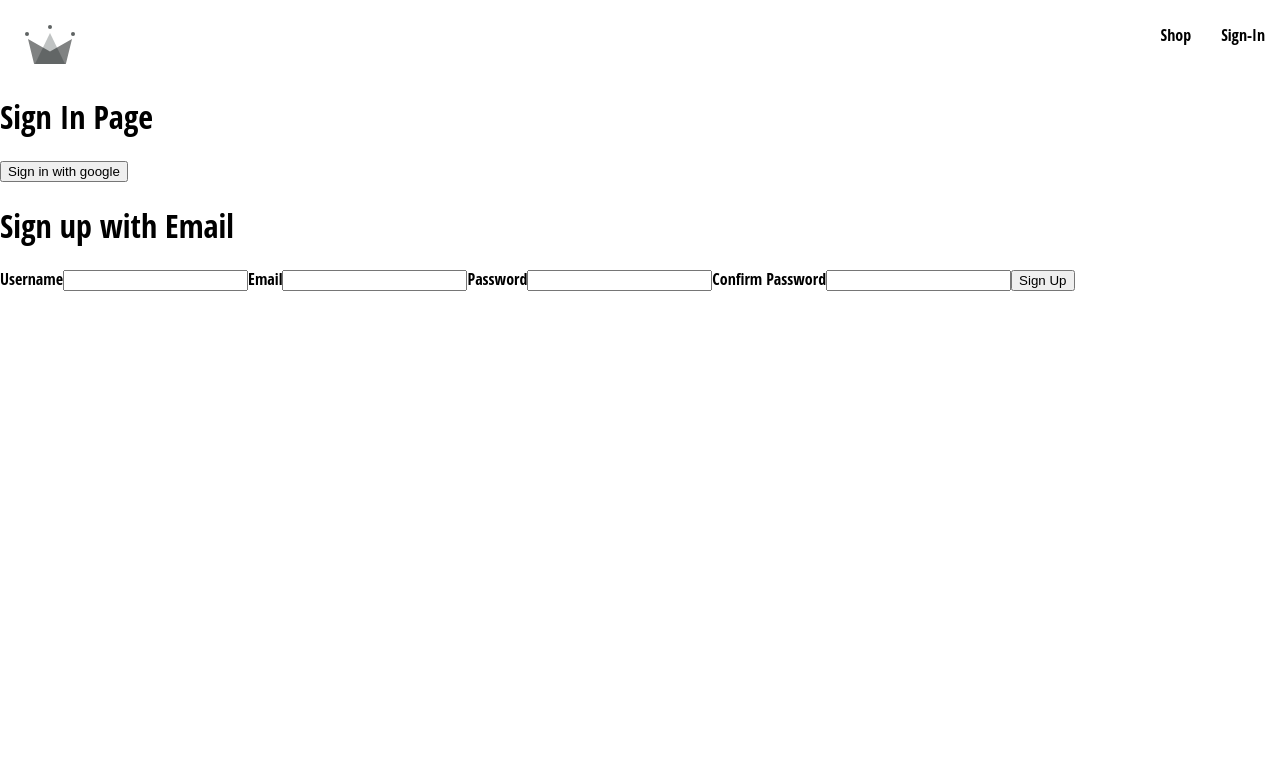
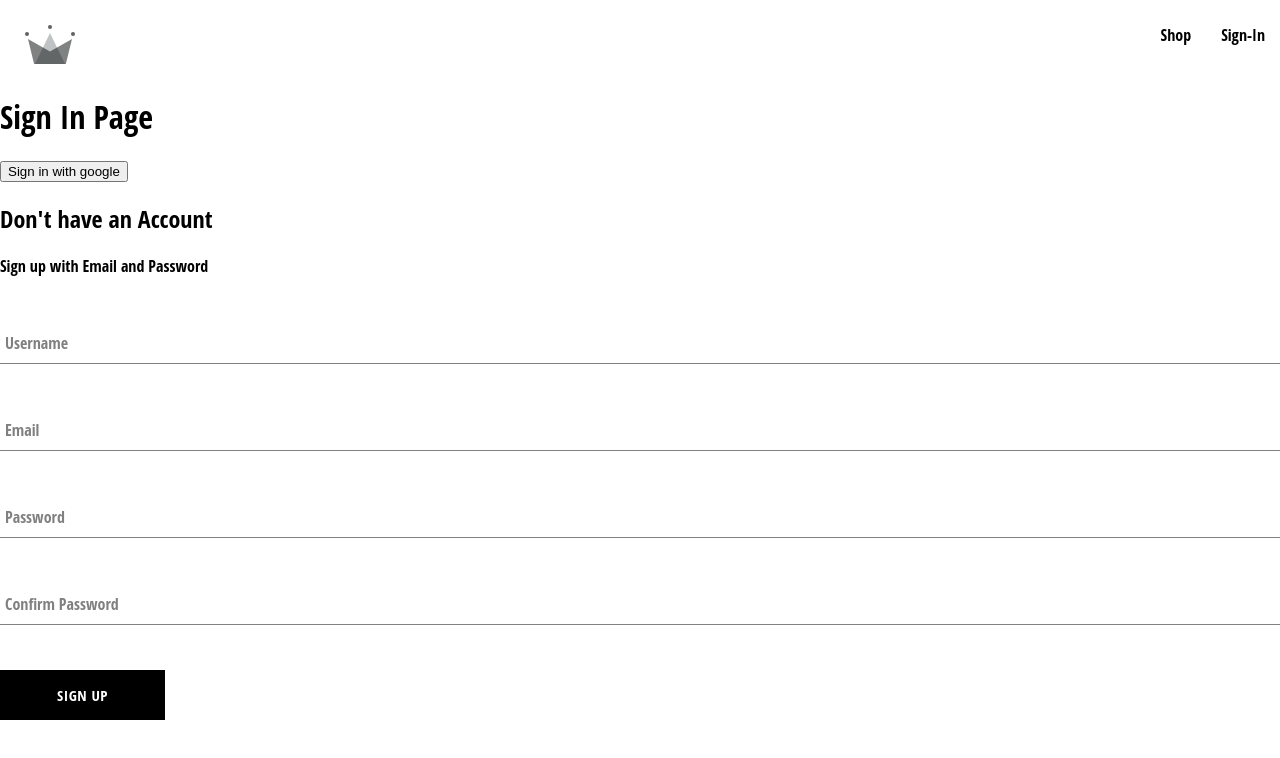
Before and after one commit to demonking-ravan/crown-clothing-e-commerce-app, a React (Create React App) app: page /sign-in in a window 1280 px wide. Shown: the top 758 px of the page. Built offline with nearby package versions, Linux system fonts and the light colour scheme.

Commit message:
form input and button

```diff
--- /dev/null
+++ b/src/components/button/button.component.jsx
@@ -0,0 +1,16 @@
+import './button.styles.scss'
+
+const BUTTON_TYPE_CLASSES = {
+    'google': 'google-sign-in',
+    'inverted': 'inverted',
+};
+
+const Button = ({ children, buttonType, ...otherProps }) => {
+    return (
+        <button className={`button-container ${BUTTON_TYPE_CLASSES[buttonType]}`} {...otherProps} >
+            {children}
+        </button>
+    );
+};
+
+export default Button;
--- /dev/null
+++ b/src/components/button/button.styles.scss
@@ -0,0 +1,46 @@
+.button-container {
+    min-width: 165px;
+    width: auto;
+    height: 50px;
+    letter-spacing: 0.5px;
+    line-height: 50px;
+    padding: 0 35px 0 35px;
+    font-size: 15px;
+    background-color: black;
+    color: white;
+    text-transform: uppercase;
+    font-family: 'Open Sans Condensed';
+    font-weight: bolder;
+    border: none;
+    cursor: pointer;
+    display: flex;
+    justify-content: center;
+
+    &:hover {
+      background-color: white;
+      color: black;
+      border: 1px solid black;
+    }
+
+    &.google-sign-in {
+      background-color: #4285f4;
+      color: white;
+
+      &:hover {
+        background-color: #357ae8;
+        border: none;
+      }
+    }
+
+    &.inverted {
+      background-color: white;
+      color: black;
+      border: 1px solid black;
+
+      &:hover {
+        background-color: black;
+        color: white;
+        border: none;
+      }
+    }
+  }
--- /dev/null
+++ b/src/components/form-input/form-input.component.jsx
@@ -0,0 +1,12 @@
+import './form-input.styles.scss'
+
+const FormInput = ({ label, ...otherProps }) => {
+    return (
+        <div className="group">
+            <input className="form-input" {...otherProps}/>
+            <label className={`${otherProps.value.length ? 'shrink' : ''} form-input-label`}>{label}</label>
+        </div>
+    )
+}
+
+export default FormInput;
--- /dev/null
+++ b/src/components/form-input/form-input.styles.scss
@@ -0,0 +1,54 @@
+$sub-color: grey;
+$main-color: black;
+
+@mixin shrinkLabel {
+  top: -14px;
+  font-size: 12px;
+  color: $main-color;
+}
+
+.group {
+  position: relative;
+  margin: 45px 0;
+
+  .form-input {
+    background: none;
+    background-color: white;
+    color: $sub-color;
+    font-size: 18px;
+    padding: 10px 10px 10px 5px;
+    display: block;
+    width: 100%;
+    border: none;
+    border-radius: 0;
+    border-bottom: 1px solid $sub-color;
+    margin: 25px 0;
+
+    &:focus {
+      outline: none;
+    }
+
+    &:focus ~ .form-input-label {
+      @include shrinkLabel();
+    }
+  }
+
+  input[type='password'] {
+    letter-spacing: 0.3em;
+  }
+
+  .form-input-label {
+    color: $sub-color;
+    font-size: 16px;
+    font-weight: normal;
+    position: absolute;
+    pointer-events: none;
+    left: 5px;
+    top: 10px;
+    transition: 300ms ease all;
+
+    &.shrink {
+      @include shrinkLabel();
+    }
+  }
+}
--- a/src/components/sign-up-form/sign-up-form.component.jsx
+++ b/src/components/sign-up-form/sign-up-form.component.jsx
@@ -1,4 +1,9 @@
 import { useState } from "react";
+
+import FormInput from "../form-input/form-input.component";
+import Button from "../button/button.component";
+import './sign-up-form.styles.scss'
+
 import {
     createAuthUserWithEmailAndPassword,
     createUserDocumentFromAuth
@@ -56,21 +61,46 @@
 
     return (
         <div>
-            <h1>Sign up with Email</h1>
+            <h2>Don't have an Account</h2>
+            <span>Sign up with Email and Password</span>
             <form onSubmit={handleSubmit}>
-                <label>Username</label>
-                <input type='text' name="displayName" onChange={handleChange} value={displayName} required/>
+                <FormInput
+                    label='Username'
+                    type='text'
+                    name="displayName"
+                    onChange={handleChange}
+                    value={displayName}
+                    required
+                />
 
-                <label>Email</label>
-                <input type='email' name="email" onChange={handleChange} value={email} required/>
+                <FormInput
+                    label='Email'
+                    type='email'
+                    name="email"
+                    onChange={handleChange}
+                    value={email}
+                    required
+                />
 
-                <label>Password</label>
-                <input type='password' name="password" onChange={handleChange} value={password} required/>
+                <FormInput
+                    label='Password'
+                    type='password'
+                    name="password"
+                    onChange={handleChange}
+                    value={password}
+                    required
+                />
 
-                <label>Confirm Password</label>
-                <input type='password' name="confirmPassword" onChange={handleChange} value={confirmPassword} required/>
+                <FormInput
+                    label='Confirm Password'
+                    type='password'
+                    name="confirmPassword"
+                    onChange={handleChange}
+                    value={confirmPassword}
+                    required
+                />
 
-                <button type='submit' >Sign Up</button>
+                <Button type='submit' >Sign Up</Button>
             </form>
         </div>
     )
```
